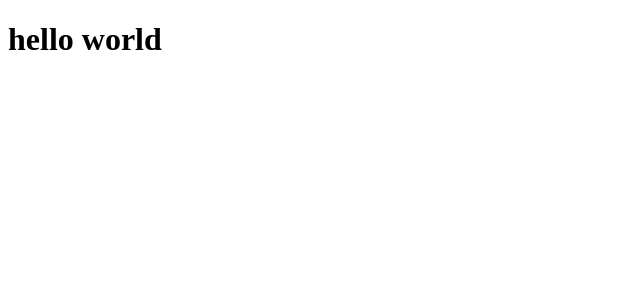
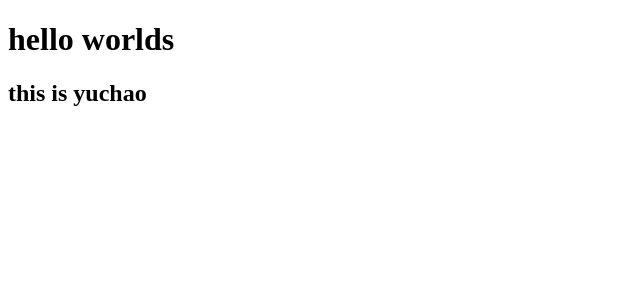
Before and after one commit to hanyc1992/React-basic-learn, a React (Create React App) app: page / in a window 1280 px wide. Shown: the top 300 px of the page, without its empty margins (0-640 px from the left). Built offline with nearby package versions, Linux system fonts and the light colour scheme.

Commit message:
use () in return & wrap multi node elements into one element

```diff
--- a/src/App.js
+++ b/src/App.js
@@ -3,17 +3,23 @@ import React from 'react';
 //creat component in different ways:
 
 //#1  extends React.Component
-//class App extends React.Component {
-//  render() {
-//    //using JSX, which is a HTML like syntax
-//    //all JSX compiled into javascript(using React.createElement)
-//    return <h1>hello worlds</h1>
-//    //这句话等价于  return React.createElement('h1', null, `hello world`)
-//  }
-//}
+class App extends React.Component {
+  render() {
+    //using JSX, which is a HTML like syntax
+    //all JSX compiled into javascript(using React.createElement)
+    return (
+        <div>
+          <h1>hello worlds</h1>
+          <h2>this is yuchao</h2>
+        </div>
+    )
+    //这句话等价于  return React.createElement('h1', null, `hello world`)
+      //注意:JSX只能return 唯一一个node element,也就是说不能`return <h1>hello</h1> <h2>world</h2>`
+  }
+}
 
-//#2  define a stateless function, which simply returns JSX
-const App = () => <h1>hello world</h1>
+////#2  define a stateless function, which simply returns JSX
+//const App = () => <h1>hello world</h1>
 
 //两者区别: class component可以包含state,但是function component是无状态的
 
```
Also changed, not shown: 1 other file (tests, documents, lock files or other folders).
